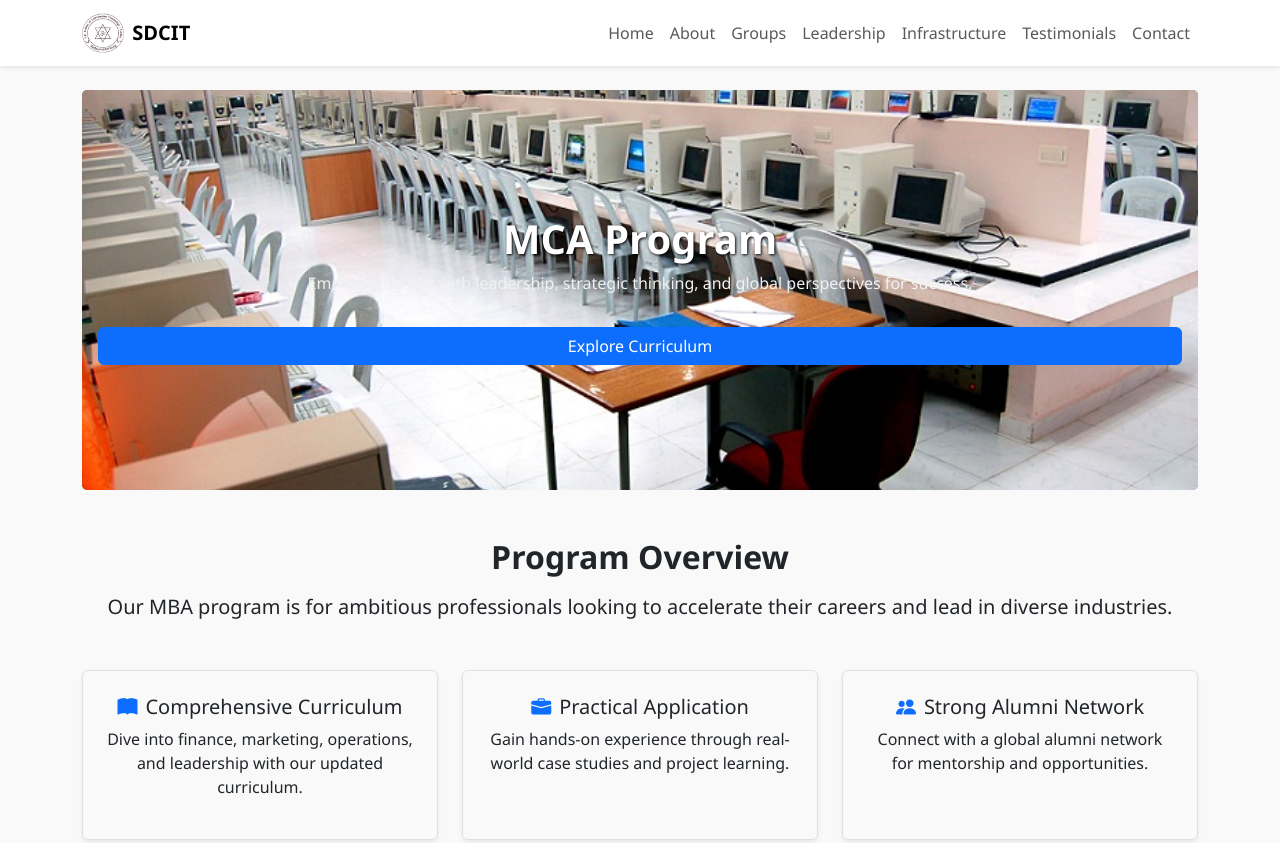
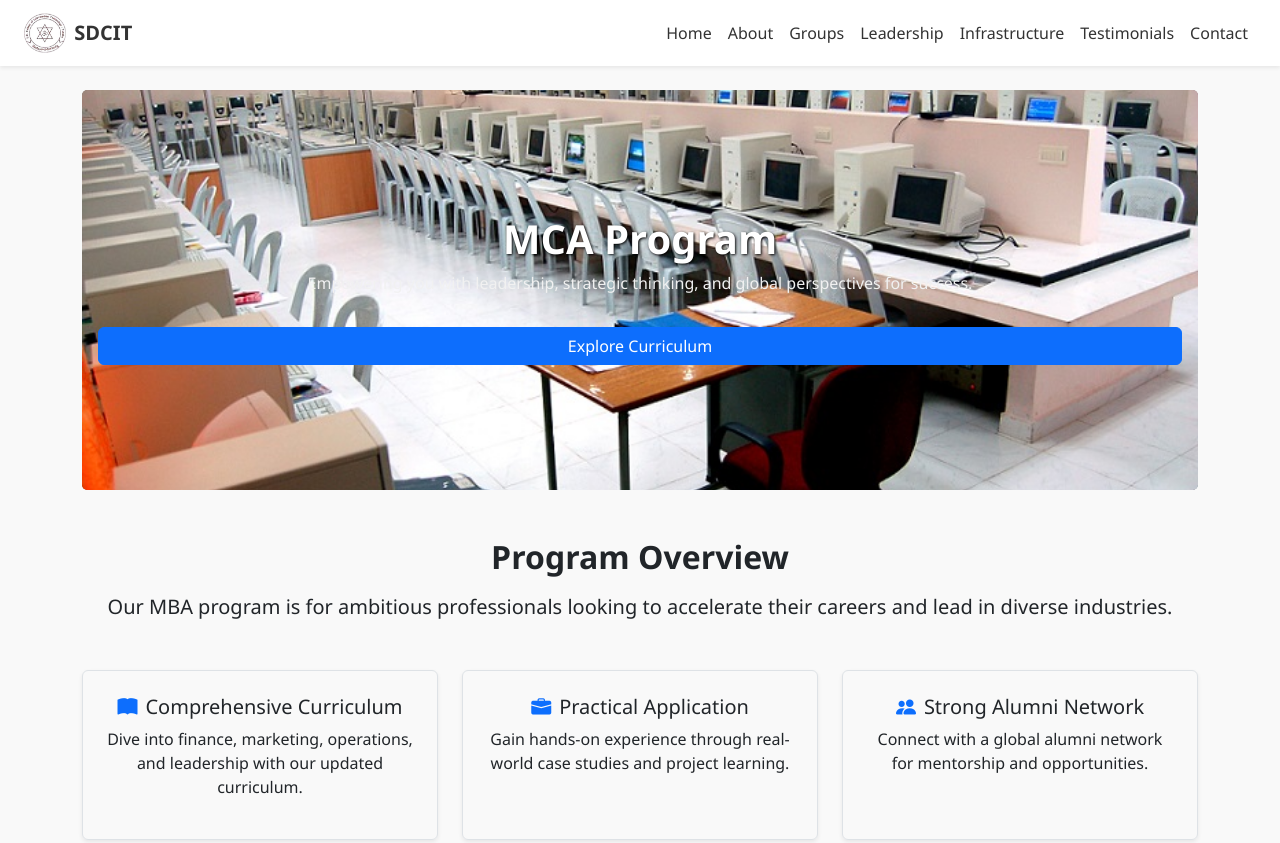
Before and after one commit to SunkaraBhavana3/mcamain, a plain HTML site: page index.html in a window 1280 px wide. Shown: the top 843 px of the page. Drawn offline with nearby package versions, Linux system fonts and the light colour scheme.

Commit message:
Update index.html

```diff
--- a/index.html
+++ b/index.html
@@ -10,6 +10,25 @@
   <link href="https://cdn.jsdelivr.net/npm/bootstrap-icons/font/bootstrap-icons.css" rel="stylesheet">
 
   <style>
+    .navbar-custom {
+      background-color: white;
+      box-shadow: 0 2px 8px rgba(0, 0, 0, 0.05);
+    }
+
+    .navbar-brand {
+      font-weight: bold;
+      color: #333;
+    }
+
+    .navbar-brand img {
+      height: 40px;
+      margin-right: 10px;
+    }
+
+    .navbar-nav .nav-link {
+      font-weight: 500;
+      color: #333 !important;
+    }
     body {
       background-color: #f9f9f9;
       font-family: 'Segoe UI', sans-serif;
@@ -53,17 +72,16 @@
 <body>
 
   <!-- Navigation Bar -->
-    <!-- Responsive Bootstrap Navbar -->
-  <nav class="navbar navbar-expand-md navbar-light bg-white shadow-sm sticky-top">
-    <div class="container">
-      <a class="navbar-brand d-flex align-items-center" href="#">
-        <img src="logo.png" alt="SDCIT Logo" height="40" class="me-2">
-        <strong>SDCIT</strong>
+  <!-- Navigation Bar -->
+<nav class="navbar navbar-expand-md bg-white shadow-sm sticky-top">
+  <div class="container-fluid px-4">
+    <a class="navbar-brand d-flex align-items-center fw-bold" href="#">
+      <img src="logo.png" alt="SDCIT Logo" height="40" class="me-2"> SDCIT
     </a>
-      <button class="navbar-toggler" type="button" data-bs-toggle="collapse" data-bs-target="#navbarNav">
+    <button class="navbar-toggler" type="button" data-bs-toggle="collapse" data-bs-target="#mainNavbar">
       <span class="navbar-toggler-icon"></span>
     </button>
-      <div class="collapse navbar-collapse justify-content-end" id="navbarNav">
+    <div class="collapse navbar-collapse justify-content-end" id="mainNavbar">
       <ul class="navbar-nav">
         <li class="nav-item"><a class="nav-link" href="https://sunkarabhavana3.github.io/homepage/">Home</a></li>
         <li class="nav-item"><a class="nav-link" href="https://sunkarabhavana3.github.io/about/">About</a></li>
```
Lines whose indentation alone changed are shown as unchanged.
